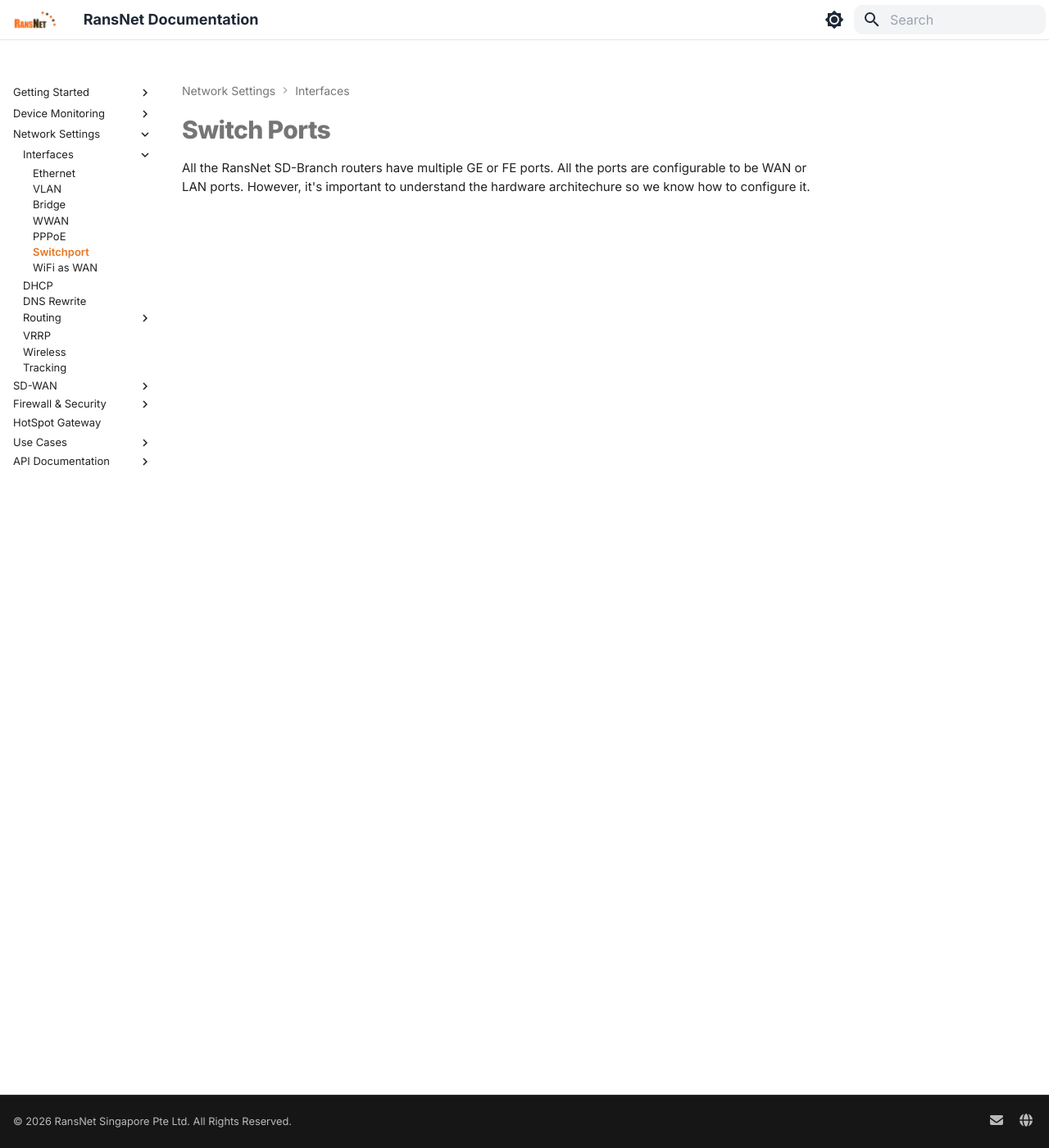
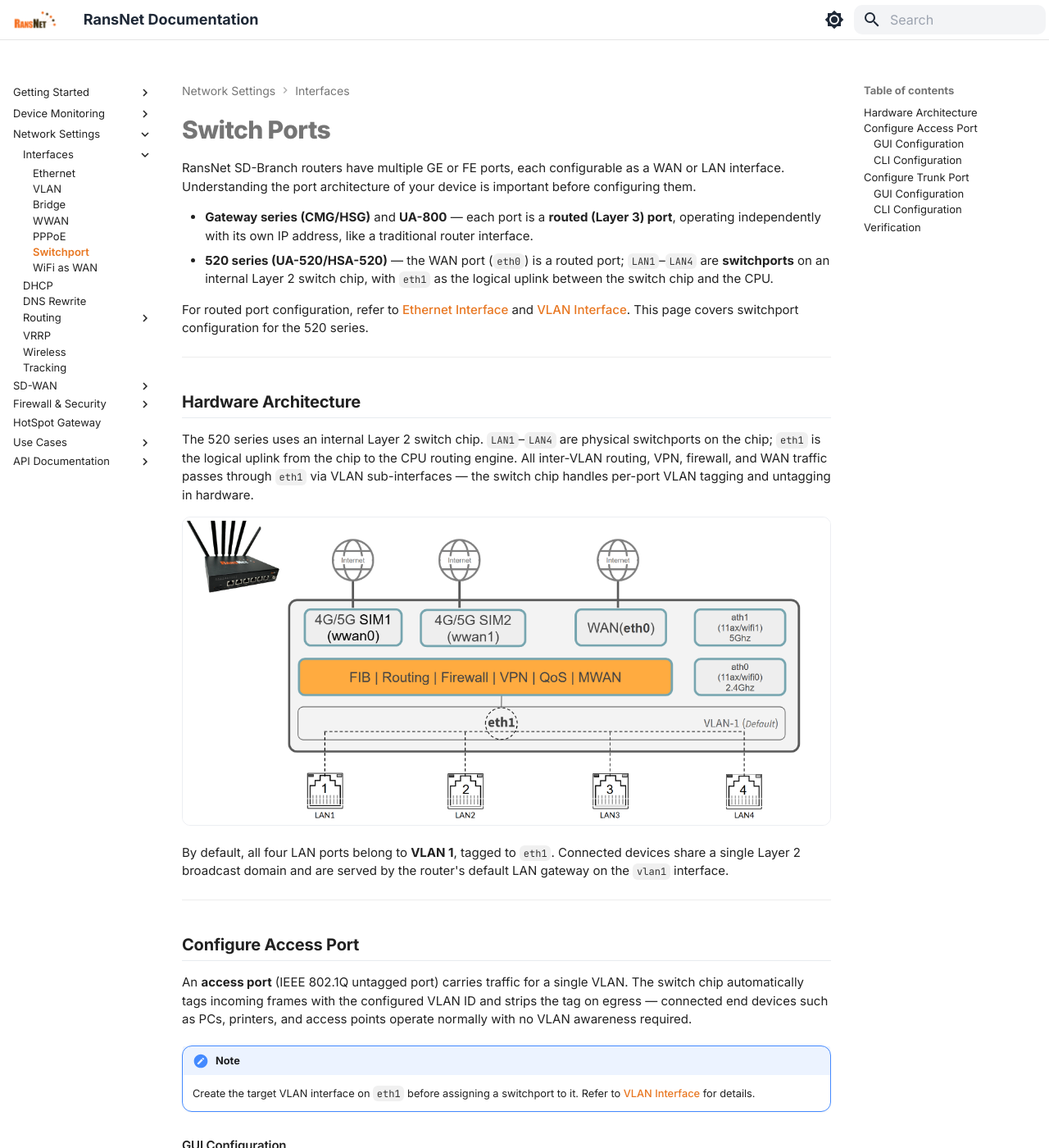
Before and after one commit to RansNet/docs, an MkDocs documentation site: the page built from docs/config/iface/switchport.md, in a window 1280 px wide and 1400 px high. Shown: the whole window at 82% size. Built offline with MkDocs 1.6.1 and Material for MkDocs 9.7.7, drawn with Linux system fonts in a browser that asks for light colours; some of the changed text lies outside the part shown.

Commit message:
added switchport and mwan

````diff
--- a/docs/config/iface/switchport.md
+++ b/docs/config/iface/switchport.md
@@ -1,3 +1,148 @@
 # Switch Ports
 
-All the RansNet SD-Branch routers have multiple GE or FE ports. All the ports are configurable to be WAN or LAN ports. However, it's important to understand the hardware architechure so we know how to configure it.
+RansNet SD-Branch routers have multiple GE or FE ports, each configurable as a WAN or LAN interface. Understanding the port architecture of your device is important before configuring them.
+
+- **Gateway series (CMG/HSG)** and **UA-800** — each port is a **routed (Layer 3) port**, operating independently with its own IP address, like a traditional router interface.
+- **520 series (UA-520/HSA-520)** — the WAN port (`eth0`) is a routed port; `LAN1`–`LAN4` are **switchports** on an internal Layer 2 switch chip, with `eth1` as the logical uplink between the switch chip and the CPU.
+
+For routed port configuration, refer to [Ethernet Interface](ethernet.md) and [VLAN Interface](vlaniface.md). This page covers switchport configuration for the 520 series.
+
+---
+
+## Hardware Architecture
+
+The 520 series uses an internal Layer 2 switch chip. `LAN1`–`LAN4` are physical switchports on the chip; `eth1` is the logical uplink from the chip to the CPU routing engine. All inter-VLAN routing, VPN, firewall, and WAN traffic passes through `eth1` via VLAN sub-interfaces — the switch chip handles per-port VLAN tagging and untagging in hardware.
+
+![520 series switchport hardware architecture](../images/iface-sw-1.png)
+
+By default, all four LAN ports belong to **VLAN 1**, tagged to `eth1`. Connected devices share a single Layer 2 broadcast domain and are served by the router's default LAN gateway on the `vlan1` interface.
+
+---
+
+## Configure Access Port
+
+An **access port** (IEEE 802.1Q untagged port) carries traffic for a single VLAN. The switch chip automatically tags incoming frames with the configured VLAN ID and strips the tag on egress — connected end devices such as PCs, printers, and access points operate normally with no VLAN awareness required.
+
+!!! note
+    Create the target VLAN interface on `eth1` before assigning a switchport to it. Refer to [VLAN Interface](vlaniface.md) for details.
+
+### GUI Configuration
+
+Navigate to **Device Settings → Network → Switchport**. Click the **Edit** button (pencil icon) for the target port.
+
+![Switchport list and access port edit form](../images/iface-sw-2.png)
+
+The **Edit Switchport** panel opens at the bottom of the page:
+
+| Field | Description |
+|---|---|
+| **Port** | Physical port number (read-only) |
+| **Enable** | Toggle to enable or disable this switchport |
+| **Port Settings** | Select `VLAN Access` for a single-VLAN untagged port |
+| **Access VLAN** | The VLAN ID to assign to this port |
+
+Click **Continue** to save.
+
+!!! tip
+    The example above configures LAN1 as an access port on VLAN 100 — for instance, connecting to an upstream ISP modem with DHCP. The VLAN ID here is locally significant only, just use a unique VLAN and configure VLAN interface a "WAN" interface.
+
+### CLI Configuration
+
+```
+interface vlan 1 100
+ description "Used as WAN, over LAN1"
+ enable
+ ip address dhcp
+!
+interface switchport 1
+ vlan access 100
+!
+```
+
+Repeat for each additional port as needed.
+
+---
+
+## Configure Trunk Port
+
+A **trunk port** (IEEE 802.1Q tagged port) carries traffic for multiple VLANs simultaneously over a single link. Use this when connecting to a downstream managed switch or a multi-SSID wireless AP where each VLAN must remain logically segregated end-to-end. The downstream device must be configured in trunk mode with matching VLAN IDs.
+
+!!! note
+    VLAN 1 is always passed as the **native (untagged) VLAN** on trunk ports. Ensure the downstream switch port is configured to match.
+
+### GUI Configuration
+
+Navigate to **Device Settings → Network → Switchport**. Click the **Edit** button for the target port.
+
+![Switchport list and trunk port edit form](../images/iface-sw-3.png)
+
+In the **Edit Switchport** panel:
+
+| Field | Description |
+|---|---|
+| **Port Settings** | Select `VLAN Trunking` |
+| **Trunk VLAN** | Comma-separated list of VLAN IDs to carry as 802.1Q tagged traffic (e.g. `80,81`) |
+
+Click **Continue** to save.
+
+### CLI Configuration
+
+First, define the VLAN interfaces on `eth1`:
+
+```
+interface vlan 1 80
+ description VLAN_80
+ enable
+ ip address 192.168.80.1/24
+ dhcp-server
+  lease-time 86400 86400
+  router 192.168.80.1
+  dns 8.8.8.8 8.8.4.4
+  range 192.168.80.11 192.168.80.250
+  enable
+!
+interface vlan 1 81
+ description VLAN_81
+ enable
+ ip address 192.168.81.1/24
+ dhcp-server
+  lease-time 86400 86400
+  router 192.168.81.1
+  dns 8.8.8.8 8.8.4.4
+  range 192.168.81.11 192.168.81.250
+  enable
+!
+```
+
+Then assign the trunk VLANs to the switchport:
+
+```
+interface switchport 3
+ vlan dot1q 80,81
+!
+```
+
+---
+
+## Verification
+
+```
+show interface switchport
+```
+
+Example output:
+
+```
+Switch     Port    VLAN            Status  Link                            RX           TX
+---------  ------  --------------  ------  ------------------------------  -----------  -----------
+switch1    LAN1    100             down    -                               -            -
+switch1    LAN2    77              UP      100M/Full [tx/rx]               39.2M        259.4M
+switch1    LAN3    1 80(T) 81(T)   UP      1000M/Full [tx/rx]              71.5M        1.1G
+switch1    LAN4    79              down    -                               -            -
+```
+
+Key points:
+
+- A single VLAN ID with no suffix (e.g. `100`, `77`) indicates an **access port** assigned to that VLAN.
+- Multiple entries where tagged VLANs are suffixed with `(T)` (e.g. `80(T) 81(T)`) indicate a **trunk port**; VLAN `1` with no suffix is the native untagged VLAN passed through by default.
+- **Status** reflects the operating state; **Link** reflects the physical link state and negotiated speed/duplex.
--- a/mkdocs.yml
+++ b/mkdocs.yml
@@ -120,7 +120,7 @@
       - VPN Protocols: sdwan/vpn/vpnintro.md
       - VPN Topology: sdwan/vpn/topology.md
       - VPN Instance: sdwan/vpn/instance.md
-    #  - Multi-WAN: sdwan/traffic/mwan.md
+    - Multi-WAN: sdwan/mwan.md
     #  - Traffic Steering: sdwan/traffic/pbr.md
     - Traffic Shaping: sdwan/qos.md
   - Firewall & Security:
````
Also changed, not shown: docs/sdwan/mwan.md (added, +290 -0 lines), docs/start/device/onboard.md (+14 -11 lines), docs/start/device/provision.md (+28 -14 lines), docs/config/images/iface-sw-1.png (added), docs/config/images/iface-sw-2.png (added), docs/config/images/iface-sw-3.png (added), docs/sdwan/images/mwan-1.png (added), docs/sdwan/images/mwan-2.png (added), docs/sdwan/images/mwan-3.png (added), docs/sdwan/images/mwan-4.png (added), docs/start/images/start-onboard-3.png, docs/start/images/start-provision-0.png (added), docs/start/images/start-provision-1.png, docs/start/images/start-provision-6.png, 1 more files.
